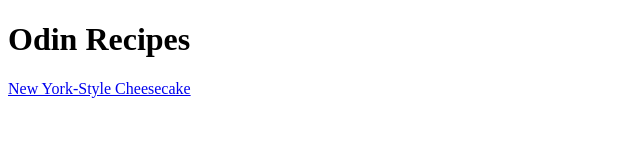
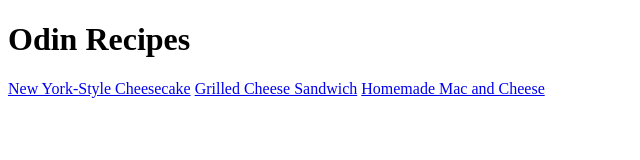
Before and after one commit to rpgunasekara/odin-recipes, a plain HTML site: page index.html in a window 1280 px wide. Shown: the whole page, without its empty margins (0-640 px from the left). Drawn offline with Linux system fonts and the light colour scheme.

Commit message:
Create links to recipes from index.html

```diff
--- a/index.html
+++ b/index.html
@@ -9,5 +9,7 @@
     <h1>Odin Recipes</h1>
 
     <a href="recipes/cheesecake.html">New York-Style Cheesecake</a>
+    <a href="recipes/grilledcheese.html">Grilled Cheese Sandwich</a>
+    <a href="recipes/macandcheese.html">Homemade Mac and Cheese</a>
 </body>
 </html>
```
